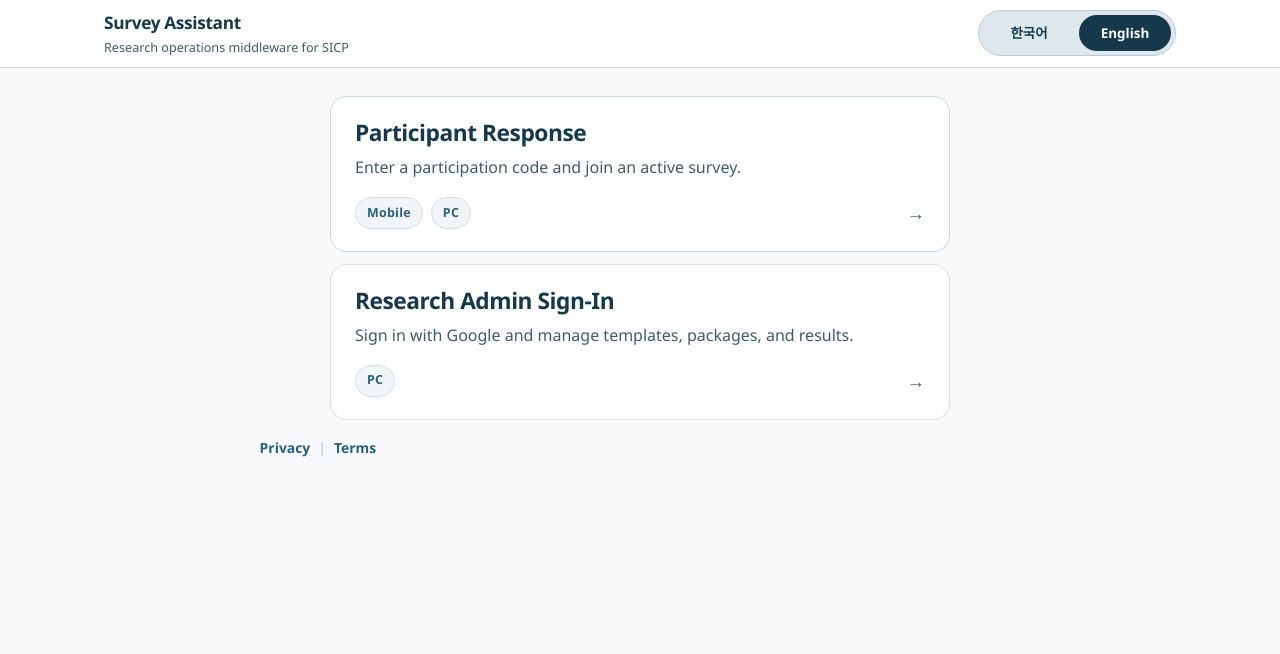
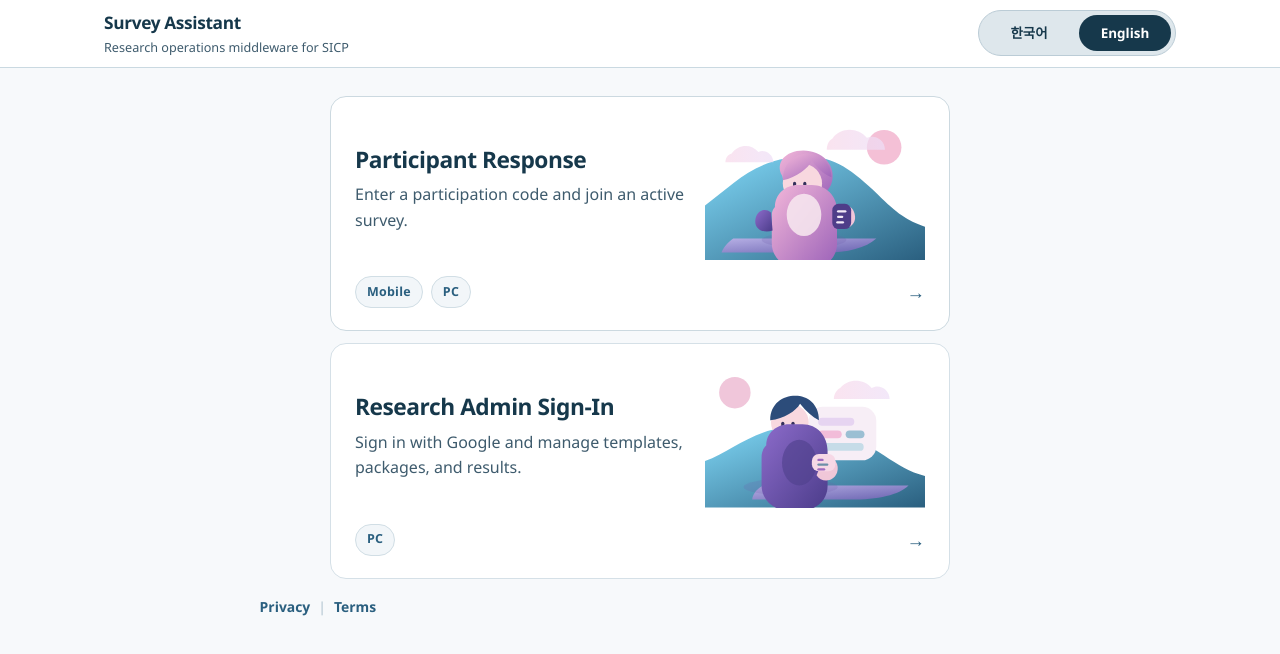
Before and after one commit to yes-U-can/survey-assistant, a Next.js app in the folder apps/web/: page /en in a window 1280 px wide. Shown: the top 654 px of the page. Built offline with nearby package versions, Linux system fonts and the light colour scheme; no server answers.

Commit message:
feat: add pastel svg illustrations to home cards

```diff
--- a/apps/web/src/app/[locale]/page.tsx
+++ b/apps/web/src/app/[locale]/page.tsx
@@ -1,5 +1,9 @@
 import Link from "next/link";
 
+import {
+  AdminPortalIllustration,
+  ParticipantPortalIllustration,
+} from "@/components/HomePortalIllustrations";
 import { LegalLinks } from "@/components/LegalLinks";
 
 type HomeCard = {
@@ -7,6 +11,7 @@ type HomeCard = {
   title: string;
   description: string;
   devices: string[];
+  kind: "participant" | "admin";
 };
 
 export default async function LocaleHome({
@@ -25,12 +30,14 @@ export default async function LocaleHome({
             title: "피검자 설문 응답",
             description: "참여코드를 입력하고 진행 중인 설문에 참여합니다.",
             devices: ["모바일", "PC"],
+            kind: "participant" as const,
           },
           admin: {
             href: `/${locale}/auth/admin`,
             title: "연구관리자 로그인",
             description: "Google 로그인 후 템플릿, 패키지, 결과를 관리합니다.",
             devices: ["PC"],
+            kind: "admin" as const,
           },
           deviceAria: "지원 기기",
         }
@@ -40,12 +47,14 @@ export default async function LocaleHome({
             title: "Participant Response",
             description: "Enter a participation code and join an active survey.",
             devices: ["Mobile", "PC"],
+            kind: "participant" as const,
           },
           admin: {
             href: `/${locale}/auth/admin`,
             title: "Research Admin Sign-In",
             description: "Sign in with Google and manage templates, packages, and results.",
             devices: ["PC"],
+            kind: "admin" as const,
           },
           deviceAria: "Supported devices",
         };
@@ -62,9 +71,18 @@ export default async function LocaleHome({
               className={`sa-home-portal-card${index === 0 ? " is-primary" : ""}`}
               href={card.href}
             >
-              <div className="sa-home-portal-main">
-                <strong>{card.title}</strong>
-                <p>{card.description}</p>
+              <div className="sa-home-portal-card-layout">
+                <div className="sa-home-portal-main">
+                  <strong>{card.title}</strong>
+                  <p>{card.description}</p>
+                </div>
+                <div className="sa-home-portal-visual" aria-hidden="true">
+                  {card.kind === "participant" ? (
+                    <ParticipantPortalIllustration />
+                  ) : (
+                    <AdminPortalIllustration />
+                  )}
+                </div>
               </div>
               <div className="sa-home-portal-meta">
                 <div className="sa-home-portal-badges" aria-label={copy.deviceAria}>
--- a/apps/web/src/app/globals.css
+++ b/apps/web/src/app/globals.css
@@ -1695,9 +1695,27 @@ body::after {
   border-color: color-mix(in srgb, var(--brand-700) 24%, white);
 }
 
+.sa-home-portal-card-layout {
+  display: grid;
+  grid-template-columns: minmax(0, 1.1fr) minmax(180px, 220px);
+  gap: 18px;
+  align-items: center;
+}
+
 .sa-home-portal-main {
   display: grid;
   gap: 8px;
+}
+
+.sa-home-portal-visual {
+  justify-self: end;
+  width: min(220px, 100%);
+}
+
+.sa-home-illustration {
+  display: block;
+  width: 100%;
+  height: auto;
 }
 
 .sa-home-portal-card strong {
@@ -1764,6 +1782,17 @@ body::after {
     padding: 20px;
   }
 
+  .sa-home-portal-card-layout {
+    grid-template-columns: 1fr;
+    gap: 12px;
+  }
+
+  .sa-home-portal-visual {
+    justify-self: center;
+    width: min(240px, 100%);
+    order: -1;
+  }
+
   .sa-home-portal-meta {
     align-items: flex-start;
     flex-direction: column;
--- /dev/null
+++ b/apps/web/src/components/HomePortalIllustrations.tsx
@@ -0,0 +1,160 @@
+import type { ReactNode } from "react";
+
+function IllustrationFrame({
+  children,
+  title,
+}: {
+  children: ReactNode;
+  title: string;
+}) {
+  return (
+    <svg
+      viewBox="0 0 280 180"
+      role="img"
+      aria-label={title}
+      className="sa-home-illustration"
+    >
+      {children}
+    </svg>
+  );
+}
+
+export function ParticipantPortalIllustration() {
+  return (
+    <IllustrationFrame title="설문에 참여하는 피검자 일러스트">
+      <defs>
+        <linearGradient id="sa-participant-wave" x1="0%" y1="0%" x2="100%" y2="100%">
+          <stop offset="0%" stopColor="#80D8F7" />
+          <stop offset="100%" stopColor="#2A5F7F" />
+        </linearGradient>
+        <linearGradient id="sa-participant-body-pink" x1="0%" y1="0%" x2="100%" y2="100%">
+          <stop offset="0%" stopColor="#F3B7D9" />
+          <stop offset="100%" stopColor="#9A61B8" />
+        </linearGradient>
+        <linearGradient id="sa-participant-body-violet" x1="0%" y1="0%" x2="100%" y2="100%">
+          <stop offset="0%" stopColor="#8D6CCB" />
+          <stop offset="100%" stopColor="#4B3C8A" />
+        </linearGradient>
+        <linearGradient id="sa-participant-soft-sky" x1="0%" y1="0%" x2="100%" y2="0%">
+          <stop offset="0%" stopColor="#F8D9EA" />
+          <stop offset="100%" stopColor="#EEDFF7" />
+        </linearGradient>
+        <linearGradient id="sa-participant-floor" x1="0%" y1="0%" x2="100%" y2="100%">
+          <stop offset="0%" stopColor="#B7B0E5" />
+          <stop offset="100%" stopColor="#6A63B0" />
+        </linearGradient>
+      </defs>
+      <rect x="0" y="0" width="280" height="180" fill="transparent" />
+      <circle cx="228" cy="36" r="22" fill="#F4C0D6" />
+      <path
+        d="M0 110C35 84 57 58 104 50C157 41 182 60 220 96C244 120 257 129 280 137V180H0Z"
+        fill="url(#sa-participant-wave)"
+      />
+      <g opacity="0.72" fill="url(#sa-participant-soft-sky)">
+        <path d="M162 25C172 10 195 10 206 24C217 19 229 27 229 39H155C155 31 159 26 162 25Z" />
+        <path d="M34 44C42 32 59 31 68 42C76 38 87 45 87 55H26C26 49 30 45 34 44Z" />
+      </g>
+      <path
+        d="M36 152H218C205 164 182 170 151 170H21C24 162 30 156 36 152Z"
+        fill="url(#sa-participant-floor)"
+      />
+
+      <g transform="translate(58 40)">
+        <ellipse cx="68" cy="114" rx="54" ry="10" fill="#6D5AA9" opacity="0.22" />
+        <path
+          d="M40 32C31 16 44 0 67 0C91 0 108 18 104 38C100 60 75 63 60 61C50 60 45 49 40 32Z"
+          fill="url(#sa-participant-body-pink)"
+        />
+        <circle cx="66" cy="42" r="25" fill="#F8D8DF" />
+        <path
+          d="M41 38C41 16 57 4 73 4C91 4 103 18 103 34C91 30 84 20 78 13C73 23 59 34 41 38Z"
+          fill="url(#sa-participant-body-pink)"
+        />
+        <rect x="54" y="40" width="4" height="10" rx="2" fill="#34305B" />
+        <rect x="67" y="40" width="4" height="10" rx="2" fill="#34305B" />
+        <path
+          d="M31 72C31 56 44 44 60 44H78C96 44 110 58 110 76V119C110 136 96 150 78 150H61C42 150 27 136 27 118V83C27 79 28 75 31 72Z"
+          fill="url(#sa-participant-body-pink)"
+        />
+        <ellipse cx="68" cy="82" rx="22" ry="27" fill="#F7E7EF" opacity="0.88" />
+        <path
+          d="M26 79C18 72 7 77 6 89C5 100 16 106 28 102Z"
+          fill="url(#sa-participant-body-violet)"
+        />
+        <path
+          d="M111 73C121 66 132 71 133 84C134 95 123 102 112 98Z"
+          fill="#F1C6D9"
+        />
+        <rect x="104" y="68" width="24" height="32" rx="8" fill="#4E3D89" />
+        <rect x="110" y="76" width="12" height="3" rx="1.5" fill="#F3EAF8" />
+        <rect x="110" y="83" width="8" height="3" rx="1.5" fill="#F3EAF8" />
+        <rect x="109" y="90" width="10" height="3" rx="1.5" fill="#F3EAF8" />
+      </g>
+    </IllustrationFrame>
+  );
+}
+
+export function AdminPortalIllustration() {
+  return (
+    <IllustrationFrame title="설문을 운영하는 연구관리자 일러스트">
+      <defs>
+        <linearGradient id="sa-admin-wave" x1="0%" y1="0%" x2="100%" y2="100%">
+          <stop offset="0%" stopColor="#80D8F7" />
+          <stop offset="100%" stopColor="#2A5F7F" />
+        </linearGradient>
+        <linearGradient id="sa-admin-body-violet" x1="0%" y1="0%" x2="100%" y2="100%">
+          <stop offset="0%" stopColor="#8D6CCB" />
+          <stop offset="100%" stopColor="#4B3C8A" />
+        </linearGradient>
+        <linearGradient id="sa-admin-soft-sky" x1="0%" y1="0%" x2="100%" y2="0%">
+          <stop offset="0%" stopColor="#F8D9EA" />
+          <stop offset="100%" stopColor="#EEDFF7" />
+        </linearGradient>
+        <linearGradient id="sa-admin-floor" x1="0%" y1="0%" x2="100%" y2="100%">
+          <stop offset="0%" stopColor="#B7B0E5" />
+          <stop offset="100%" stopColor="#6A63B0" />
+        </linearGradient>
+      </defs>
+      <rect x="0" y="0" width="280" height="180" fill="transparent" />
+      <circle cx="38" cy="34" r="20" fill="#F0C6DA" />
+      <path
+        d="M0 121C32 110 58 83 103 78C148 72 180 83 228 114C246 126 260 135 280 140V180H0Z"
+        fill="url(#sa-admin-wave)"
+      />
+      <g opacity="0.72" fill="url(#sa-admin-soft-sky)">
+        <path d="M172 28C181 16 202 15 212 28C222 22 235 30 235 42H164C164 35 169 29 172 28Z" />
+      </g>
+      <path
+        d="M74 152H259C247 164 221 170 184 170H60C61 161 68 155 74 152Z"
+        fill="url(#sa-admin-floor)"
+      />
+
+      <g transform="translate(34 34)">
+        <rect x="98" y="18" width="86" height="68" rx="18" fill="#F7EEF6" />
+        <rect x="110" y="32" width="46" height="10" rx="5" fill="#E6D4F1" />
+        <rect x="110" y="48" width="30" height="10" rx="5" fill="#F2BCD9" />
+        <rect x="145" y="48" width="24" height="10" rx="5" fill="#9BBFD3" />
+        <rect x="110" y="64" width="58" height="10" rx="5" fill="#C6DCE8" />
+
+        <ellipse cx="75" cy="120" rx="60" ry="11" fill="#6D5AA9" opacity="0.2" />
+        <circle cx="74" cy="38" r="24" fill="#F8D8DF" />
+        <path
+          d="M49 35C49 14 65 4 81 4C96 4 111 14 111 35C103 31 95 24 87 14C82 23 67 33 49 35Z"
+          fill="#2C4C7A"
+        />
+        <rect x="63" y="37" width="4" height="10" rx="2" fill="#34305B" />
+        <rect x="76" y="37" width="4" height="10" rx="2" fill="#34305B" />
+        <path
+          d="M44 67C44 51 57 40 73 40H90C109 40 122 55 122 74V119C122 136 108 150 89 150H72C53 150 38 136 38 118V82C38 76 40 71 44 67Z"
+          fill="url(#sa-admin-body-violet)"
+        />
+        <ellipse cx="86" cy="89" rx="22" ry="29" fill="#4F418D" opacity="0.62" />
+        <path d="M117 83C129 79 138 90 134 102C129 115 113 114 108 105Z" fill="#F0C7D8" />
+        <rect x="102" y="78" width="30" height="22" rx="9" fill="#F6D8E6" />
+        <rect x="109" y="84" width="8" height="3" rx="1.5" fill="#A06ABF" />
+        <rect x="109" y="90" width="14" height="3" rx="1.5" fill="#6D8EA7" />
+        <rect x="109" y="96" width="10" height="3" rx="1.5" fill="#A06ABF" />
+      </g>
+    </IllustrationFrame>
+  );
+}
```
Also changed, not shown: 1 other file (tests, documents, lock files or other folders).
